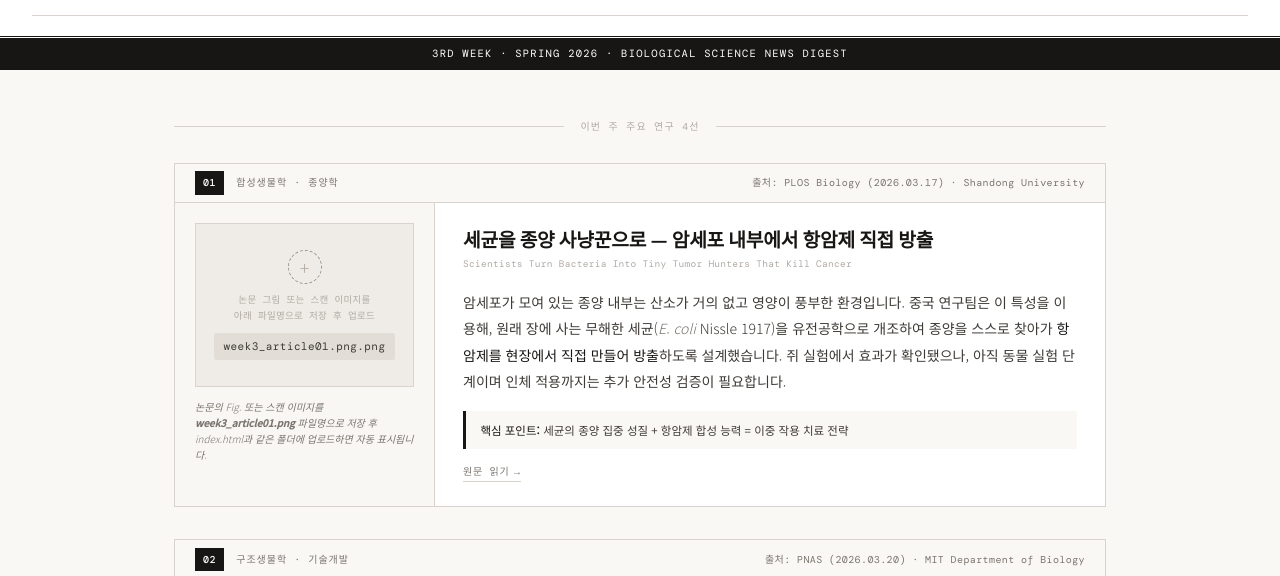
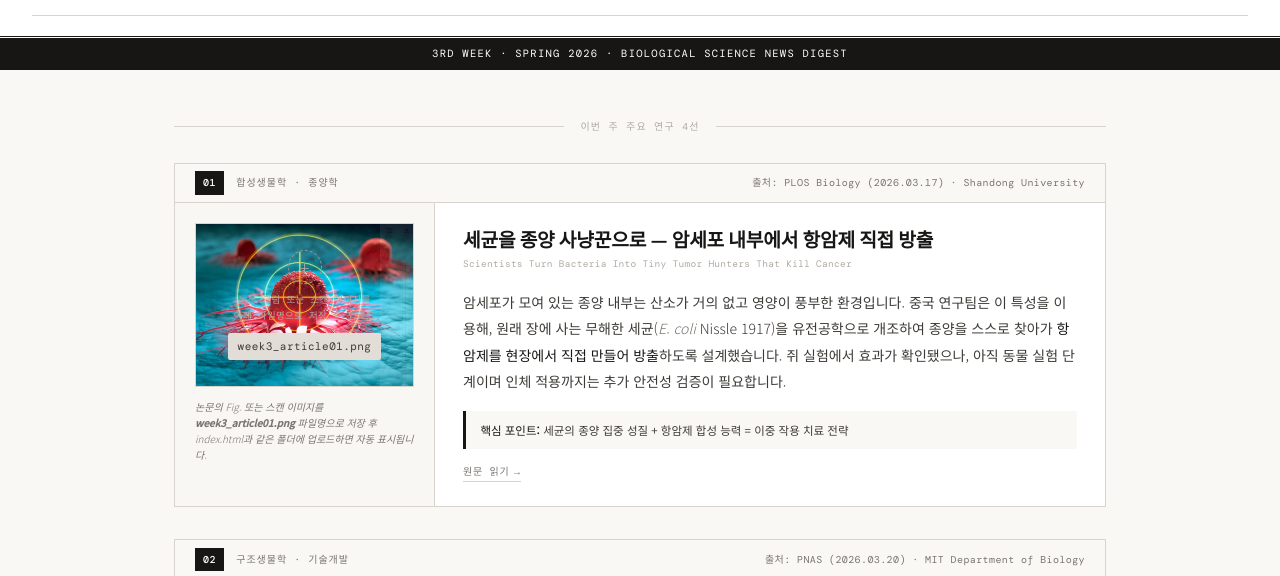
Before and after one commit to wscholy/26BioSci_BNUE, a plain HTML site: page news-week03.html in a window 1280 px wide. Shown: the part 173-749 px from the top of the page. Drawn offline with nearby package versions, Linux system fonts and the light colour scheme; a web font is replaced by a local one.

Commit message:
Fix image source and filename in news-week03.html

```diff
--- a/news-week03.html
+++ b/news-week03.html
@@ -392,11 +392,11 @@ footer code {
     <div class="article-body">
       <div class="article-image-col">
         <div class="img-slot" id="slot1">
-          <img class="has-image" src="week3_article01.png.png" alt="세균 종양 치료 그림" onerror="handleImgError(this)">
+          <img class="has-image" src="week3_article01.png" alt="세균 종양 치료 그림" onerror="handleImgError(this)">
           <div class="img-placeholder" id="ph1">
             <div class="ph-icon">+</div>
             <div class="ph-text">논문 그림 또는 스캔 이미지를<br>아래 파일명으로 저장 후 업로드</div>
-            <span class="ph-fname">week3_article01.png.png</span>
+            <span class="ph-fname">week3_article01.png</span>
           </div>
         </div>
         <p class="img-caption">논문의 Fig. 또는 스캔 이미지를 <strong>week3_article01.png</strong> 파일명으로 저장 후 index.html과 같은 폴더에 업로드하면 자동 표시됩니다.</p>
```
